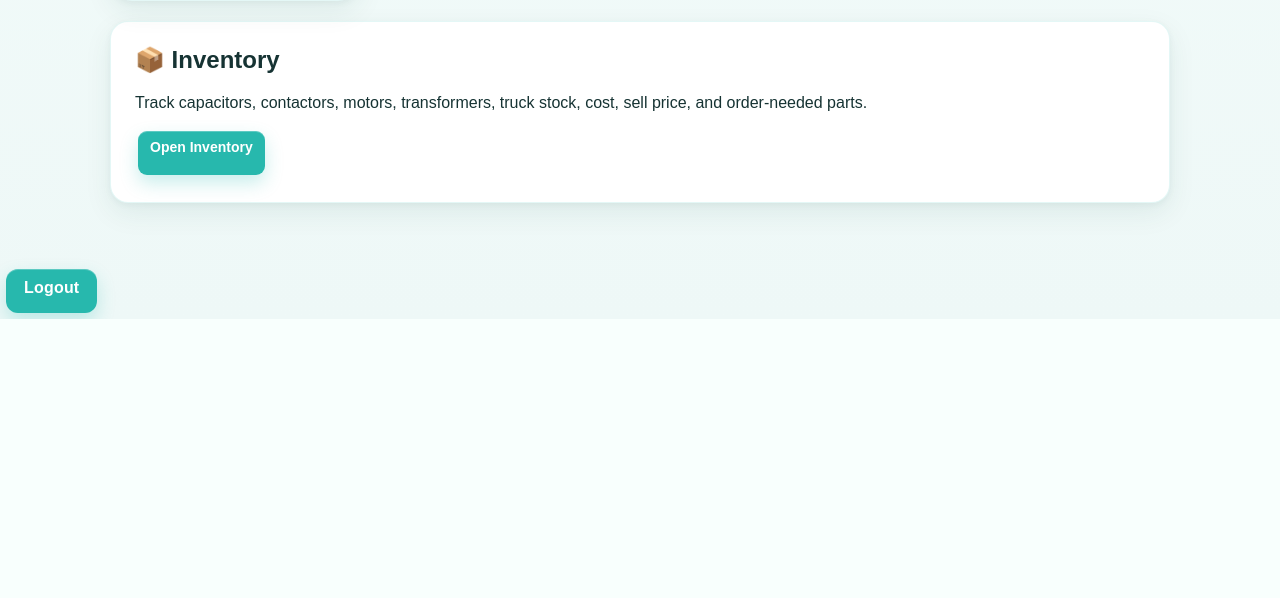
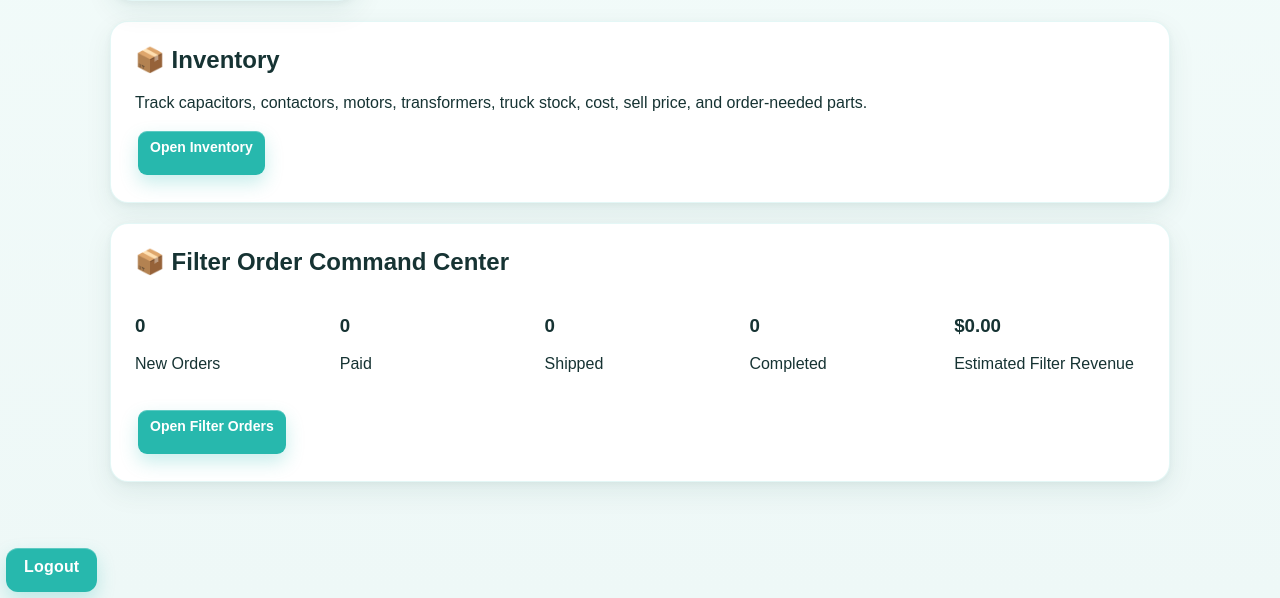
Before and after one commit to mroldham/toucan-hvac, a Flask app: page /dashboard in a window 1280 px wide. Shown: the part 1108-1706 px from the top of the page. Before the commit the page ends 1427 px from the top, so only its background shows below. Run offline with Flask 3, Linux system fonts and the light colour scheme; a user stored in the database is signed in; data comes from the database, SQL or seed files in the repository.

Commit message:
Add filter order dashboard metrics

```diff
--- a/templates/dashboard.html
+++ b/templates/dashboard.html
@@ -61,4 +61,18 @@
   <a class="action-btn" href="/inventory">Open Inventory</a>
 </div>
 
+
+<div class="card">
+  <h2>📦 Filter Order Command Center</h2>
+  <div style="display:grid;grid-template-columns:repeat(auto-fit,minmax(160px,1fr));gap:14px;">
+    <div><h3>{{ filter_new or 0 }}</h3><p>New Orders</p></div>
+    <div><h3>{{ filter_paid or 0 }}</h3><p>Paid</p></div>
+    <div><h3>{{ filter_shipped or 0 }}</h3><p>Shipped</p></div>
+    <div><h3>{{ filter_completed or 0 }}</h3><p>Completed</p></div>
+    <div><h3>${{ "%.2f"|format(filter_revenue or 0) }}</h3><p>Estimated Filter Revenue</p></div>
+  </div>
+  <br>
+  <a class="action-btn" href="/service-requests">Open Filter Orders</a>
+</div>
+
 {% endblock %}
```
